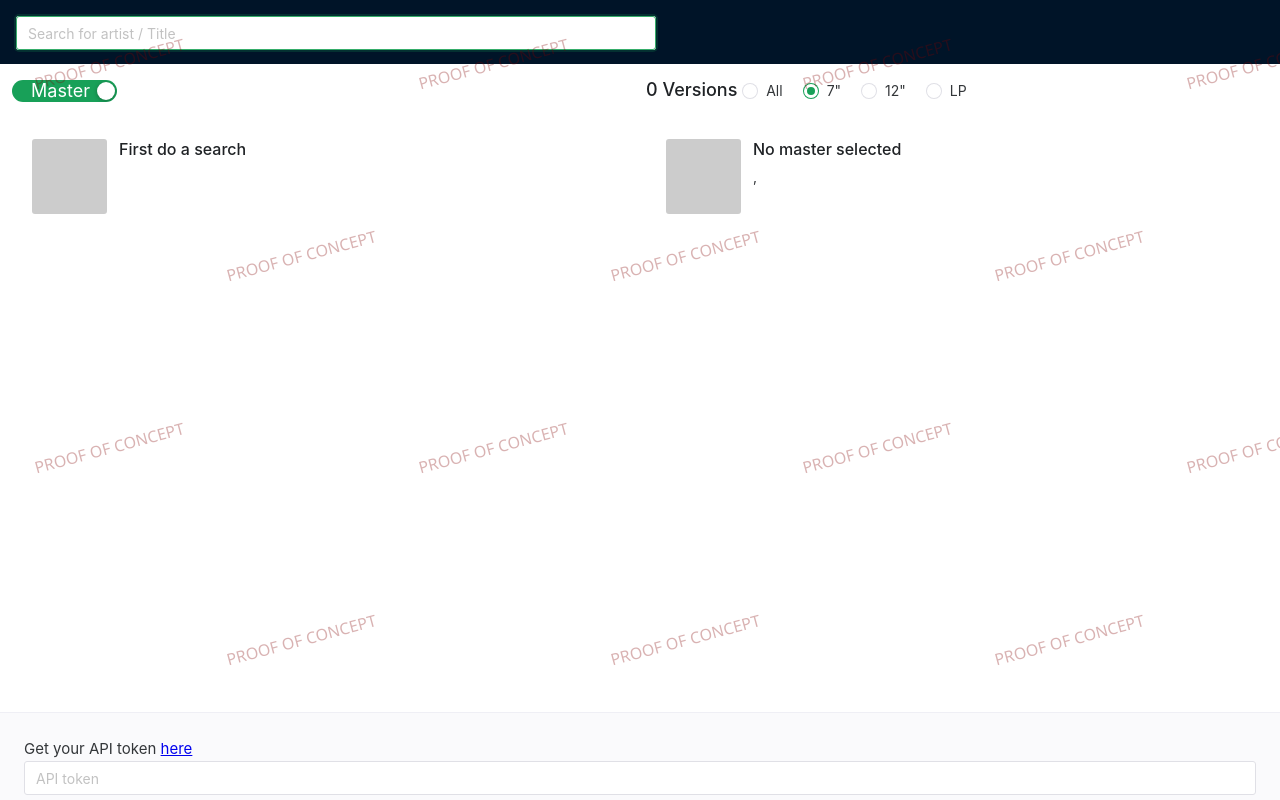
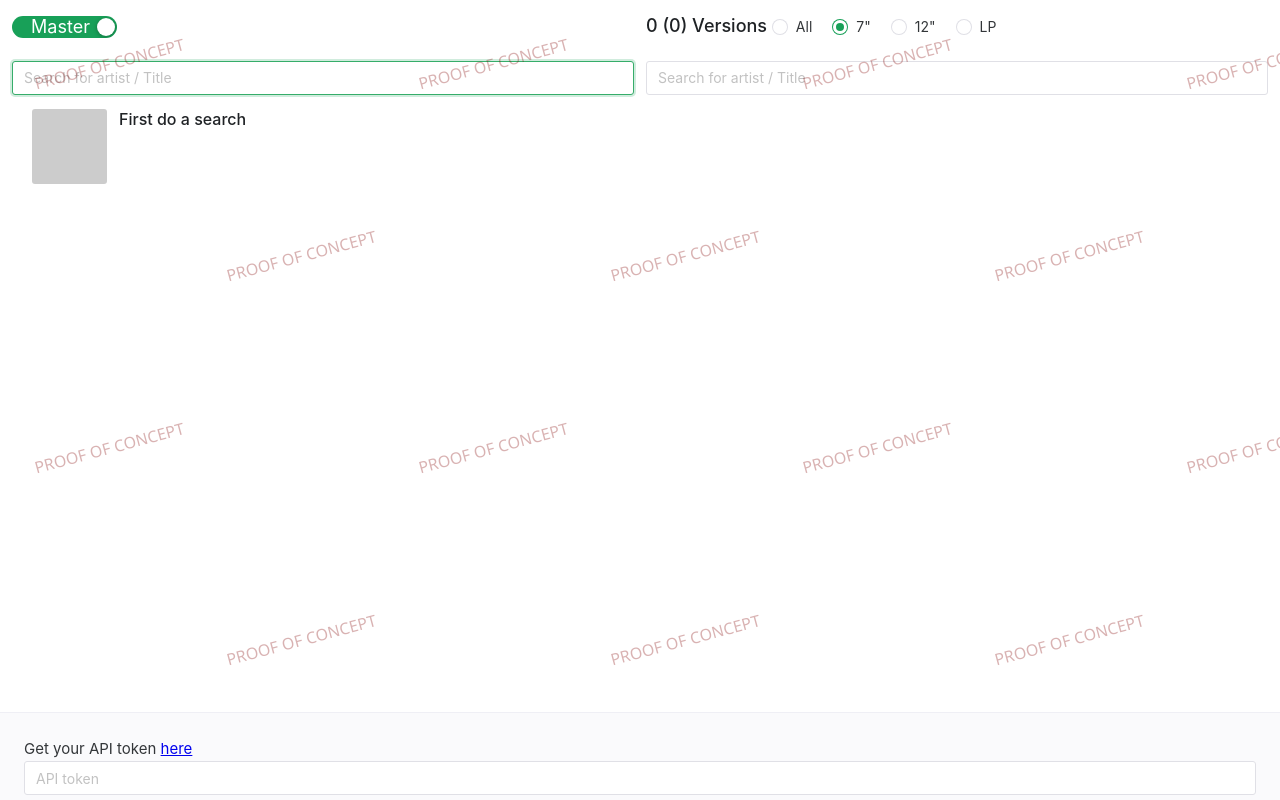
Before and after one commit to LeipeLeon/PowerDiscogs, a Vue app: page / in a window 1280 px wide. Built offline with nearby package versions, Linux system fonts and the light colour scheme; a small style sheet from the web is missing.

Commit message:
feat: add filtering on relese versions

```diff
--- a/src/components/Container.vue
+++ b/src/components/Container.vue
@@ -5,7 +5,6 @@
   NAvatar,
   NBadge,
   NLayout,
-  NLayoutHeader,
   NLayoutContent,
   NLayoutFooter,
   NIcon,
@@ -38,7 +37,9 @@
   { value: '12"', label: '12"' },
   { value: "LP", label: "LP" },
 ];
+
 const inputString = ref();
+const filterString = ref("");
 let searchType = ref("master");
 let searchingMasters = ref(false);
 let searchingVersions = ref(false);
@@ -48,9 +49,8 @@
 const masterItems = ref<Array<MasterItem>>([
   { id: -1, title: "First do a search" },
 ]);
-const versionItems = ref<Array<Version>>([
-  { id: -1, title: "No master selected", country: "" },
-]);
+const versionItems = ref<Array<Version>>([]);
+const filtered = ref<Array<Version>>([]);
 
 const handleKeyUp = () => {
   searchMasterRelease();
@@ -155,6 +155,7 @@
     })
     .finally(() => {
       searchingVersions.value = false;
+      filtered.value = versionItems.value;
     });
 };
 
@@ -166,6 +167,21 @@
   }
 });
 
+const applyFilter = () => {
+  let filter = filterString.value;
+  console.log("filter.length", !filter.length);
+  if (filter.length) {
+    filtered.value = versionItems.value.filter(
+      (version) =>
+        version.country?.toLowerCase().includes(filter.toLowerCase()) ||
+        version.label?.toLowerCase().includes(filter.toLowerCase()) ||
+        version.format?.toLowerCase().includes(filter.toLowerCase()) ||
+        version.catno?.toLowerCase().includes(filter.toLowerCase())
+    );
+  } else {
+    filtered.value = versionItems.value;
+  }
+};
 onMounted(() => {
   getApiToken();
 });
@@ -174,22 +190,6 @@
 <template>
   <div style="height: 100vh; position: relative">
     <n-layout position="absolute">
-      <n-layout-header style="padding: 1rem" bordered inverted>
-        <n-space item-style="display: flex;">
-          <n-input
-            v-model:value="inputString"
-            ref="inputRef"
-            type="text"
-            placeholder="Search for artist / Title"
-            autofocus
-            autosize
-            style="min-width: 50vw"
-            @focus="$event.target?.select()"
-            @keyup.enter="handleKeyUp"
-          />
-        </n-space>
-      </n-layout-header>
-      <n-layout position="absolute" style="top: 64px; bottom: 88px">
       <n-layout-content content-style="padding: 12px">
         <n-grid cols="2" x-gap="12">
           <n-grid-item>
@@ -206,6 +206,15 @@
                 </n-switch>
               </n-h3>
             </n-spin>
+            <n-input
+              v-model:value="inputString"
+              ref="inputRef"
+              type="text"
+              placeholder="Search for artist / Title"
+              autofocus
+              @focus="$event.target?.select()"
+              @keyup.enter="handleKeyUp"
+            />
             <n-scrollbar trigger="none" style="max-height: 75vh">
               <n-list hoverable clickable>
                 <n-list-item
@@ -250,8 +259,7 @@
           <n-grid-item>
             <n-spin :show="searchingVersions">
               <n-h3>
-                  {{ versionCount }}
-                  Versions
+                {{ versionCount }} ({{ filtered.length }}) Versions
                 <n-radio-group v-model:value="format" name="radiogroup">
                   <n-space>
                     <n-radio
@@ -278,14 +286,22 @@
                 >
               </n-h3>
             </n-spin>
+            <n-input
+              v-model:value="filterString"
+              ref="filterRef"
+              type="text"
+              placeholder="Search for artist / Title"
+              @keyup="applyFilter"
+            />
+
             <n-scrollbar trigger="none" style="max-height: 75vh">
               <n-list hoverable clickable>
                 <n-list-item
-                    v-for="item in versionItems"
-                    :key="item.id"
+                  v-for="(item, i) in filtered"
+                  :key="i"
                   class="release-item"
                   @click.prevent="handleReleaseClick(+item.id)"
-                    :data-id="item.id"
+                  :data-id="i"
                 >
                   <template #suffix>
                     <div v-if="item.selected">
@@ -315,6 +331,14 @@
                       {{ item.country }}, {{ item.label }}<br />
                       <code>{{ item.catno }}</code>
                     </template>
+                    <!-- <n-statistic
+                      label="Have / Want"
+                      :value="item.stats?.community.in_collection"
+                    >
+                      <template #suffix>
+                        / {{ item.stats?.community.in_wantlist }}
+                      </template></n-statistic
+                    > -->
                   </n-thing>
                 </n-list-item>
               </n-list>
@@ -385,7 +409,6 @@
           </n-grid-item> -->
         </n-grid>
       </n-layout-content>
-      </n-layout>
       <n-layout-footer
         bordered
         position="absolute"
```
Lines whose indentation alone changed are shown as unchanged.
